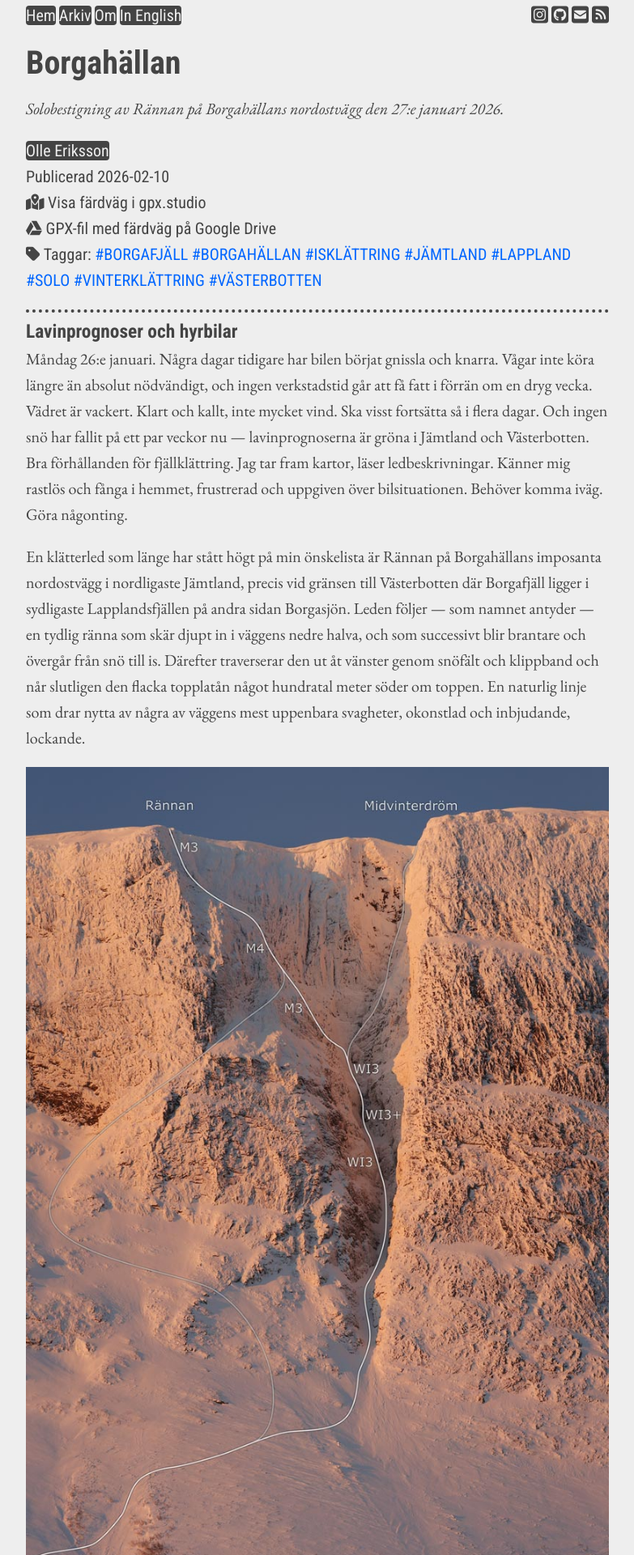
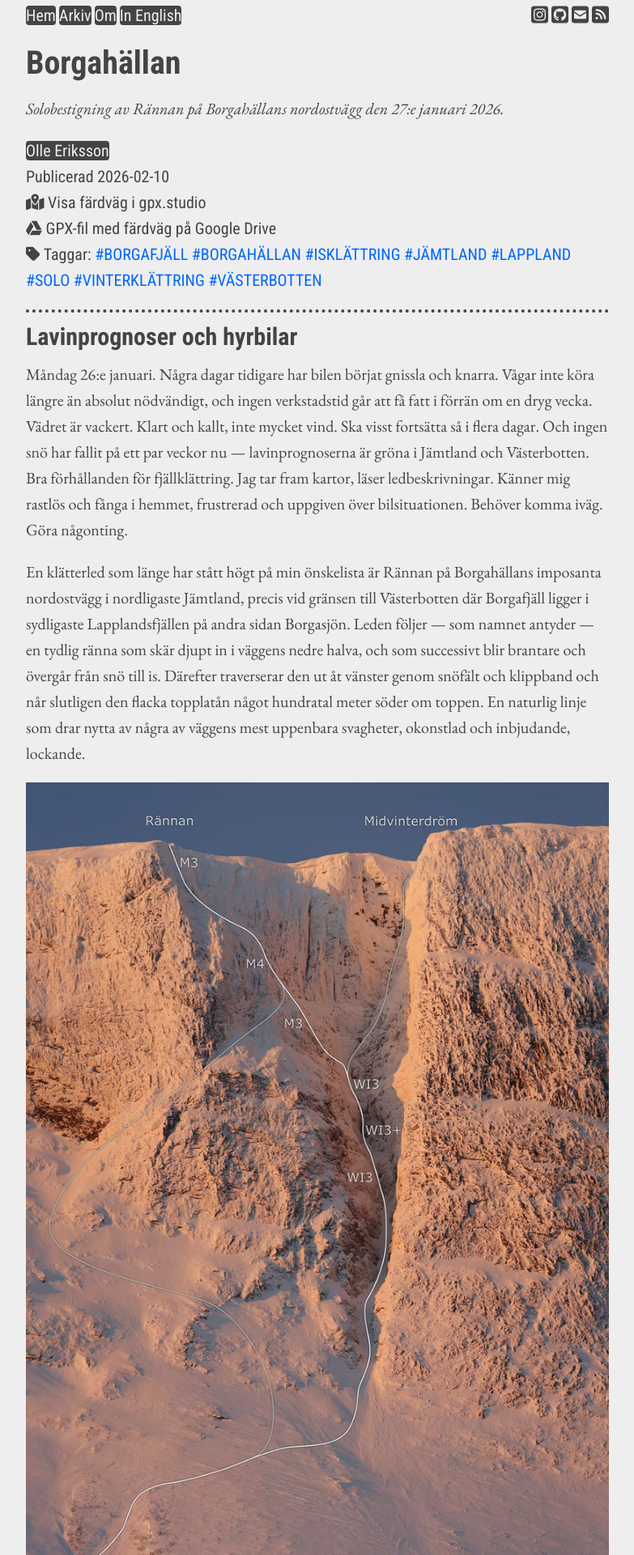
Before and after one commit to fjallklatterprojektet/fjallklatterprojektet.github.io, a Jekyll site: the page built from _posts/2026-02-10-borgahallan.md, in a window 1280 px wide. Shown: the top 1920 px of the page at 81% size, without its empty margins (248-1031 px from the left). Built offline with Jekyll 4.4.1, drawn with Linux system fonts in a browser that asks for light colours.

```diff
--- a/_posts/2026-02-10-borgahallan.md
+++ b/_posts/2026-02-10-borgahallan.md
@@ -10,7 +10,7 @@ gpxstudio_url: https://gpx.studio/app?ids=%5B%221TqPA73ev-PaKN1rHH60lzztSfKjE8iw
 googledrive_gpx_url: https://drive.google.com/file/d/1TqPA73ev-PaKN1rHH60lzztSfKjE8iwn/view?usp=drive_link
 ---
 
-### Lavinprognoser och hyrbilar
+## Lavinprognoser och hyrbilar
 
 Måndag 26:e januari. Några dagar tidigare har bilen börjat gnissla och knarra. Vågar inte köra längre än absolut nödvändigt, och ingen verkstadstid går att få fatt i förrän om en dryg vecka. Vädret är vackert. Klart och kallt, inte mycket vind. Ska visst fortsätta så i flera dagar. Och ingen snö har fallit på ett par veckor nu — lavinprognoserna är gröna i Jämtland och Västerbotten. Bra förhållanden för fjällklättring. Jag tar fram kartor, läser ledbeskrivningar. Känner mig rastlös och fånga i hemmet, frustrerad och uppgiven över bilsituationen. Behöver komma iväg. Göra någonting.
 
@@ -26,7 +26,7 @@ Jag bokar en hyrbil på nätet innan jag springer ner till stationen. När jag k
 
 Allt detta tar förstås längre tid än planerat. Först vid midnatt är jag i säng, men nu har tankar och funderingar inför morgondagen hunnit få fäste innanför pannloben, och för en gångs skull har jag svårt att komma till ro. Klockan hinner blir både ett och två innan jag till slut får någon timmes vila.
 
-### Färd i mörker
+## Färd i mörker
 
 Kvart över tre väcker alarmet mig ur min halvsömn. Jag ragglar upp, äter en macka och borstar tänderna innan jag lastar in det sista i bilen och rullar iväg vid halv fyrasnåret. Det är skönt i bilen. Lugnt och tyst. Den har värme både i sätet och i ratten. Jag far ner mot Östersund längs E14, sedan E45 norrut. Passerar Hammerdal, Strömsund, Hoting. Äter en till tunnbrödmacka, får i mig en drickyoghurt, kör om någon enstaka timmerbil.
 
@@ -38,7 +38,7 @@ Jag kör igenom Borgafjäll och tar sedan av på Borgadammsvägen ner mot sjön.
 
 {% include image.html url="/assets/images/2026-02-10-borgahallan/borgahallan_02.jpg" caption="Borgahällans nordostvägg fotad strax före åtta morgonen den 27:e januari. En stund senare påbörjar jag anmarschen mot Rännan." %}
 
-### Mot väggen
+## Mot väggen
 
 Tjugo över åtta knatar jag över dammen längs ett skoterspår. Snön knarrar ljudligt under mina fötter. Efter dammen fortsätter jag längs skoterspåret i ytterligare något hundratal meter innan det viker av söderut och jag fortsätter rakt fram. Snön är mjuk här. Jag pulsar i brant uppförsbacke genom gles björkskog, sjunker djupt vid varje steg. Men i takt med att skogen blir glesare blir också snötäcket alltmer vindpinat och bärkraftigt, och i och med det blir det också enklare att ta sig fram. Jag försöker hålla ett jämnt tempo. Ser till att andningen är lugn. Märker att kroppen börjar bli varm. Tar av mig skaljackan för att undvika att bli för svettig.
 
@@ -48,7 +48,7 @@ Strax före nio träffar solens första strålar nordostväggens övre del och f
 
 Kvart i tio står jag i snöslänten alldeles nedanför insteget till rännan. På höger sida reser sig bergväggen i en hög pelare som sträcker sig brant rakt upp mot toppen. Till vänster är klippan mer uppbruten, skär ner mot mig i en flackare vinkel men ger ändå ett massivt intryck. I mitten slingrar sig rännan in bland skuggorna, till en början omkring femtio grader brant, kanske fem meter bred. Sedan brantare, något smalare. En oavbruten rännil av finkornig snö rasslar ner i dess mitt, virvlar runt mina storskor.
 
-### Rännan
+## Rännan
 
 Färden fortsätter uppåt, bort från solen, in i skuggorna. Berget omsluter mig, omfamnar mig. Världen krymper till ett litet rum. Högt ovanför lyser bergväggen gul mot en liten blå himmel. Nedanför breder ett sluttande golv av snö ut sig. Snön är hyfsat medgörligt. Ibland sockrig och lös, ibland fast nog sparka steg i, ibland bara ett tunt lager över is. Jag tar loss yxorna från selen och använder dem som stöd. Snart värms de upp av mina händer genom de tunna handskarna så att snö börjar smälta nedanför bladens infästningar. Vattendroppar rinner ner längs skaften och fryser till klumpar som jag med jämna mellanrum stannar och skrapar bort. Är något förvånad över att jag inte fryser trots tunna kläder, men så har jag också hållit mig i ständig rörelse.
 
@@ -74,7 +74,7 @@ Efter något tiotal meter är jag ute ur kaminen, och klättringen blir flackare
 
 Så ser jag en snöramp som leder ut till vänster och som stämmer in på de beskrivningar jag har tagit del av. Den ser brant och inte särskilt inbjudande ut, och jag funderar på om det kanske kan finnas en bättre ramp något högre upp. Men jag har ingen lust att ödsla tid på att klättra upp bara för att eventuellt inse att jag behöver klättra ner igen, och eftersom rampen ändå ser tjänlig ut så är det kanske lika bra att välja den genast. Skruvar hur som i en isskruv som jag säkrar mig i med en slinga, sparkar ut en liten hylla att stå på, och ger mig själv ett par minuter att samla mig, ta in omgivningen, få ner pulsen, och läsa ledbeskrivningen innan jag fattar ett beslut om vilken väg jag ska ta. Himlen är klarblå. Kylan biter och börjar krypa igenom kläderna så snart jag inte befinner mig i rörelse. Jag överväger mina alternativ. Att vända här och fira sig ner är också en möjlighet. Fortsätter jag vidare blir leden mixad och mer traverserande, och det innebär att en reträtt därifrån tveklöst kommer att blir betydligt krångligare och mer tidsödande än från den plats där jag nu befinner mig (varifrån några abalakovs torde räcka för att ta sig ner snabbt och säkert).
 
-### Klippa och snö
+## Klippa och snö
 
 Klockan är nu runt elva. Någon minut hinner gå innan jag bestämmer mig för att lämna min uppsparkade hylla och fortsätta ut åt vänster, varefter jag genast börjar traversera ut på rampen. Den är exponerad och sluttar brant, men snön visar sig vara tjänlig — lös och sockrig men ändå fast nog för att kunna sparka fotsteg som för det mesta håller. Till en början får jag ibland fast yxorna i isen över rampen, sedan får jag nöja mig med att krafsa i snön med dem.
 
@@ -96,7 +96,7 @@ Jag går tillbaka till kanten, till platsen precis där jag forcerade toppdrivan
 
 {% include image.html url="/assets/images/2026-02-10-borgahallan/borgahallan_10.jpg" caption="Den obligatoriska selfien efter urtoppningen. Jag lyckades efter ett antal försök till slut ta en bild utan att få telefonens skugga rakt över ansiktet!" %}
 
-### Nedfärd
+## Nedfärd
 
 Topplatån är mjukt välvd, och toppröset sticker upp ett hundratal meter långre norrut. Jag går långsamt dit. Njuter av omgivningarna. Knappt någon vind, mjukt rundade fjäll så långt ögat når. Tittar ner mot skidbackarna, ner mot dammen där bilen står parkerad. Sedan påbörjar jag genast nedfärden. Snön på kalfjället är hård, packad och formad av vinden, enkel att gå på. Stegjärnen får sitta kvar. Fortsätter mot nordväst, försöker följa sommarleden som går ner mot skogen och Borgasjön genom den breda skåran som tar vid någon kilometer åt nord-nordväst och som markerar nordostväggens avslutning i den riktningen.
 
@@ -106,7 +106,7 @@ Det går snabbt att ta sig ner genom skåran, men när jag närmar mig skogen bl
 
 Sista dryga kilometern tar vad som känns som en evighet, men till slut är pulsandet över, och tjugo över två går jag över dammen igen, ungefär sex timmar efter att jag startade i morse. Känner mig trött — inte nödvändigtvis fysiskt, även om låren är rejält möra efter pulsandet — och lite upprymd, men på ett dämpat sätt. Färden genom skogen har gjort mig svettig, och nu märker jag hur kylan biter. Hungern börjar också göra sig påmind — har trots allt bara ätit en Mars under turen — men tanken på att slå upp tältet och plocka fram gasköket och börja smälta snö är just nu inte särskilt lockande.
 
-### Matjakt i Borgafjäll
+## Matjakt i Borgafjäll
 
 Vid byggnaderna i anslutning till parkeringen stöter jag ihop med två tekniker som är där på jobb över dagen. De har utgått från Arvidsjaur, och de är de första människor som jag ser i dag. De blir först först förvånade och sedan entusiastiska när jag pekar ut leden jag har klättrat på Borgahällan. De har full förståelse för att jag inte vill tälta i natt, och rekommenderar Borgafjäll Hotell, som ska ha både bra mat och boende. Jag känner väl till hotellet, ritat i slutet av fyrtiotalet av den brittiske arkitekten Ralph Erskine — som kom till Sverige 1939 för att studera funktionalismen, och som sedan blev kvar — och invigd 1955. Så efter att ha hängt av mig utrustningen och kastat in den i bilen, kör jag genast dit för att se om jag kan få någonting att äta, och eventuellt också en säng att sova i.
 
```
Also changed, not shown: _posts/2026-08-13-grytpelaren.md (+4 -4 lines).
